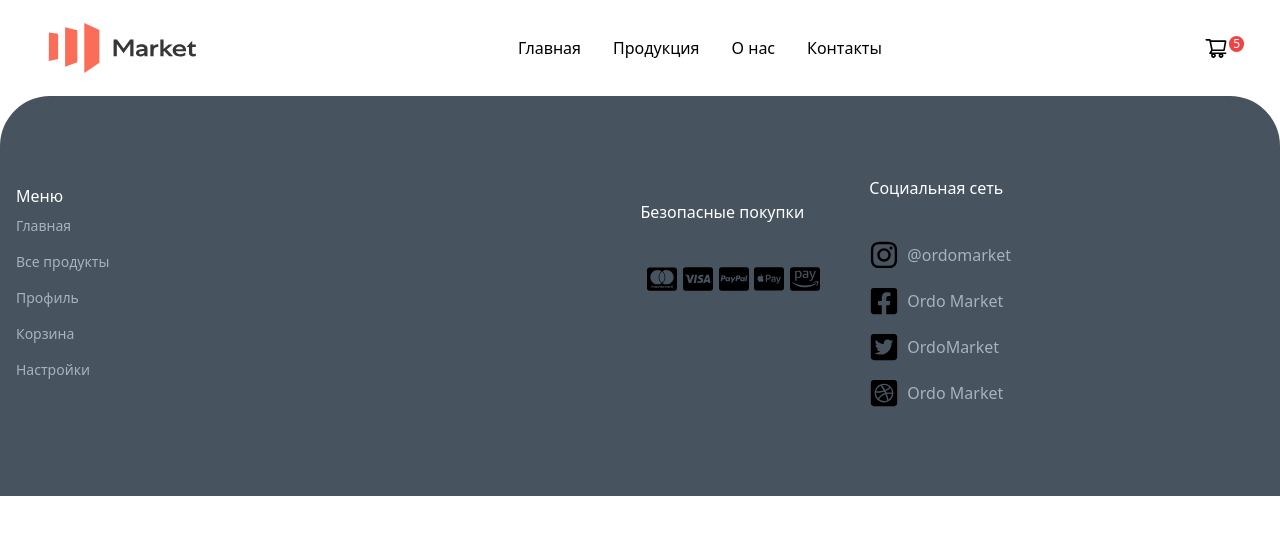
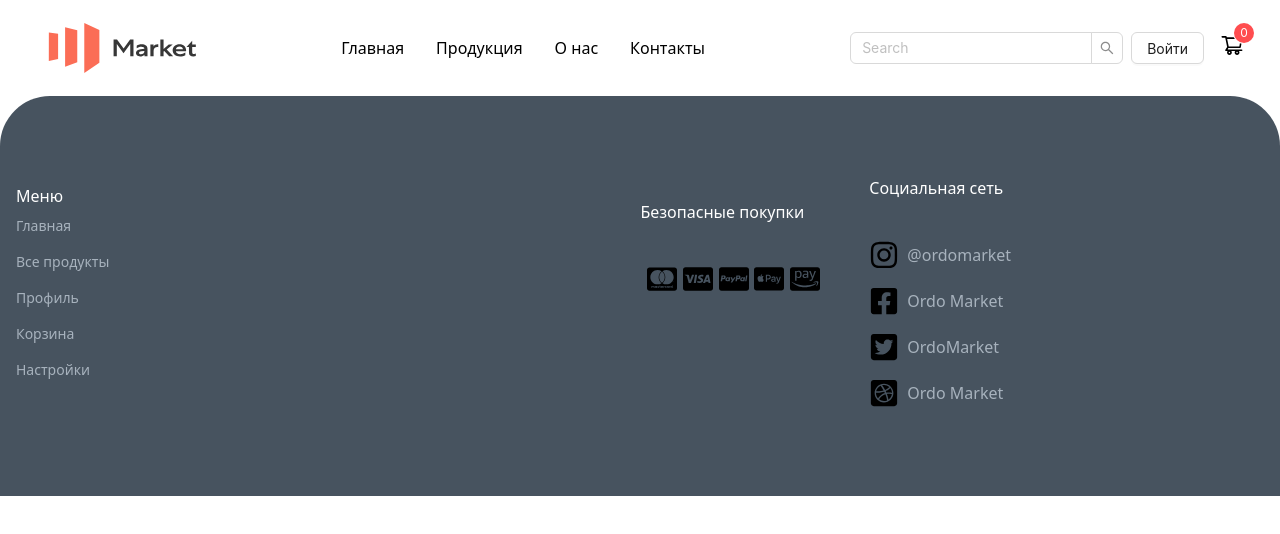
Before and after one commit to Jabryker/Market, a React (Create React App) app: page /news/1 in a window 1280 px wide. Shown: the top 534 px of the page. Built offline with nearby package versions, Linux system fonts and the light colour scheme; no server answers.

Commit message:
add bracket and change count

```diff
--- a/src/components/organisms/HeaderOrganism/HeaderOrganism.tsx
+++ b/src/components/organisms/HeaderOrganism/HeaderOrganism.tsx
@@ -1,7 +1,9 @@
 import { FC, useState } from "react";
 import { Link } from "react-router-dom";
 import { AiOutlineClose, AiOutlineMenu, AiOutlineShoppingCart } from "react-icons/ai";
+import { Input, Button, Badge } from "antd";
 import { navbar } from "../../../assets/data/";
+import store from "../../../store/store";
 import logo from "../../../assets/images/logo.svg";
 
 interface NavItem {
@@ -17,7 +19,7 @@ export const HeaderOrganism: FC = () => {
     setNav(!nav);
   };
 
-  const cartItemsCount = 5;
+  const cartItemsCount = store.getState().cart.cartItems.reduce((total, item) => total + item.quantity, 0);
 
   return (
     <>
@@ -31,13 +33,12 @@ export const HeaderOrganism: FC = () => {
           ))}
         </ul>
         <div className="flex items-center relative">
-          <Link to="/cart" className="mr-4">
-            <AiOutlineShoppingCart size={24} color="black" />
-            {cartItemsCount > 0 && (
-              <span className="absolute top-0 right-0 bg-red-500 text-white px-1 rounded-full text-xs">
-                {cartItemsCount}
-              </span>
-            )}
+          <Input.Search placeholder="Search" />
+          <Button className="ml-2">Войти</Button> {/* Кнопка "Войти" из Ant Design */}
+          <Link to="/cart" className="ml-4">
+            <Badge count={cartItemsCount} showZero>
+              <AiOutlineShoppingCart size={24} color="black" />
+            </Badge>
           </Link>
           <div onClick={handleNav} className="block md:hidden">
             {nav ? (
@@ -55,9 +56,6 @@ export const HeaderOrganism: FC = () => {
             : "fixed left-[-100%]"
         }
       >
-        <div className="p-4">
-          <Link to="/profile" className="text-white">Profile</Link>
-        </div>
         <ul className="text-white capitalize">
           {navbar.map((item: NavItem) => (
             <li key={item.id} className="p-4">
```
